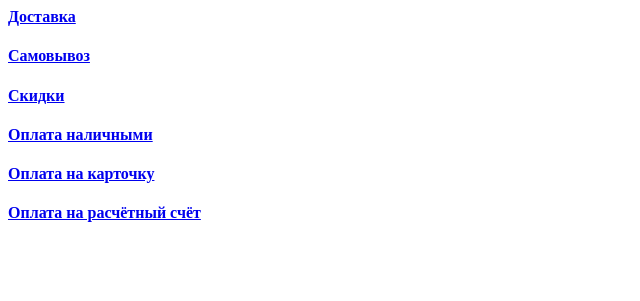
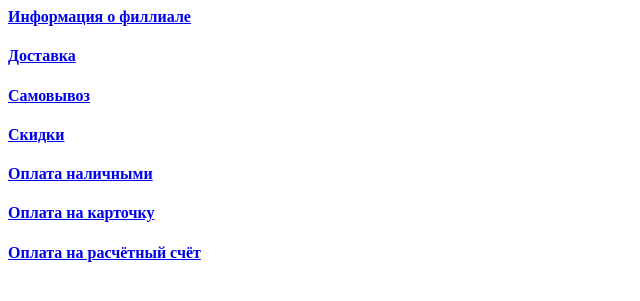
Before and after one commit to vintkor/new_prom, a Django app: template partners/templates/branch.html in a window 1280 px wide. Shown: the top 301 px of the page, without its empty margins (0-640 px from the left). Run offline with Django 3.2, Linux system fonts and the light colour scheme; the template is opened without the code that fills it, so the values that code supplies are empty.

Commit message:
Вывод информации о поставщике

```diff
--- a/partners/templates/branch.html
+++ b/partners/templates/branch.html
@@ -1,4 +1,19 @@
 <div class="panel-group" id="dop-info" role="tablist" aria-multiselectable="true">
+
+    <div class="panel panel-default">
+        <div class="panel-heading" role="tab" id="delivery-head">
+            <h4 class="panel-title"><a role="button"
+                                       data-toggle="collapse"
+                                       data-parent="#dop-info"
+                                       href="#collapse-delivery"
+                                       aria-expanded="true"
+                                       aria-controls="collapse-delivery">Информация о филлиале</a>
+            </h4>
+        </div>
+        <div id="collapse-delivery" class="panel-collapse collapse in" role="tabpanel" aria-labelledby="delivery-head">
+            <div class="panel-body">{{ branch.info | safe }}</div>
+        </div>
+    </div>
 
     <div class="panel panel-default">
         <div class="panel-heading" role="tab" id="delivery-head">
@@ -10,7 +25,7 @@
                                        aria-controls="collapse-delivery">Доставка</a>
             </h4>
         </div>
-        <div id="collapse-delivery" class="panel-collapse collapse in" role="tabpanel" aria-labelledby="delivery-head">
+        <div id="collapse-delivery" class="panel-collapse collapse" role="tabpanel" aria-labelledby="delivery-head">
             <div class="panel-body">{{ delivery.delivery | safe }}</div>
         </div>
     </div>
--- a/partners/views.py
+++ b/partners/views.py
@@ -9,7 +9,6 @@ def get_providers(request):
         region_id = int(request.GET.get('region'))
 
         product = Product.objects.get(id=int(product_id))
-        # providers = Provider.objects.filter(product=product, branch__region_for_work=region_id)
         branches = Branch.objects.filter(delivery__product=product, region_for_work=region_id).select_related('parent_provider')
         context = {
             'branches': branches,
@@ -22,7 +21,6 @@ def get_providers(request):
 def get_branch(request):
     if request.is_ajax():
         product_id = int(request.GET.get('product'))
-        region_id = int(request.GET.get('region'))
         branch_id = int(request.GET.get('branch'))
 
         delivery = Delivery.objects.get(product_id=product_id, branch_id=branch_id)
@@ -30,7 +28,7 @@ def get_branch(request):
         prices = File.objects.filter(provider__branch=branch)
 
         context = {
-            'branch': product_id,
+            'branch': branch,
             'deliveries': product_id,
             'delivery': delivery,
             'prices': prices,
```
